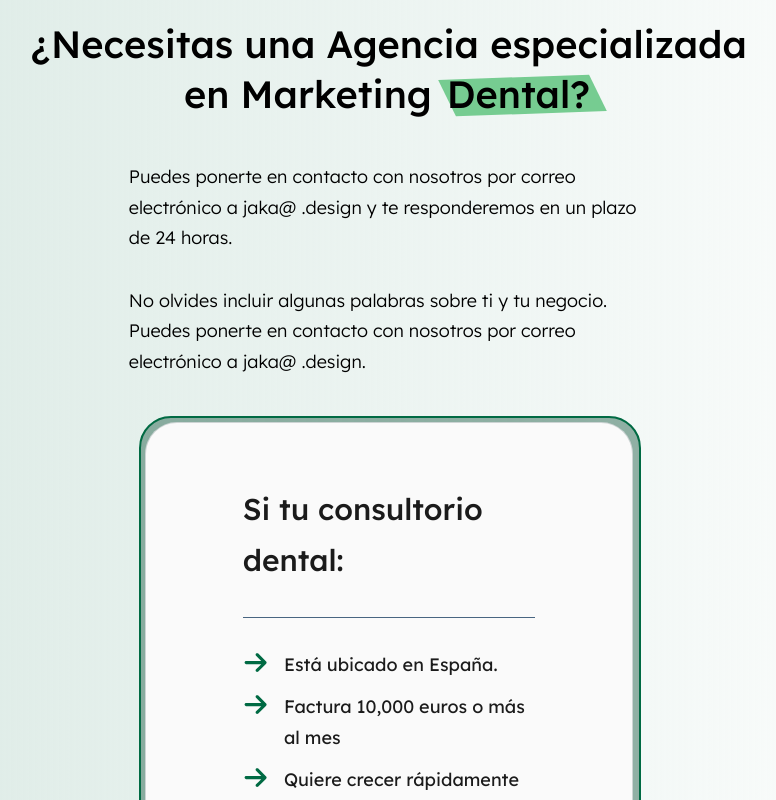
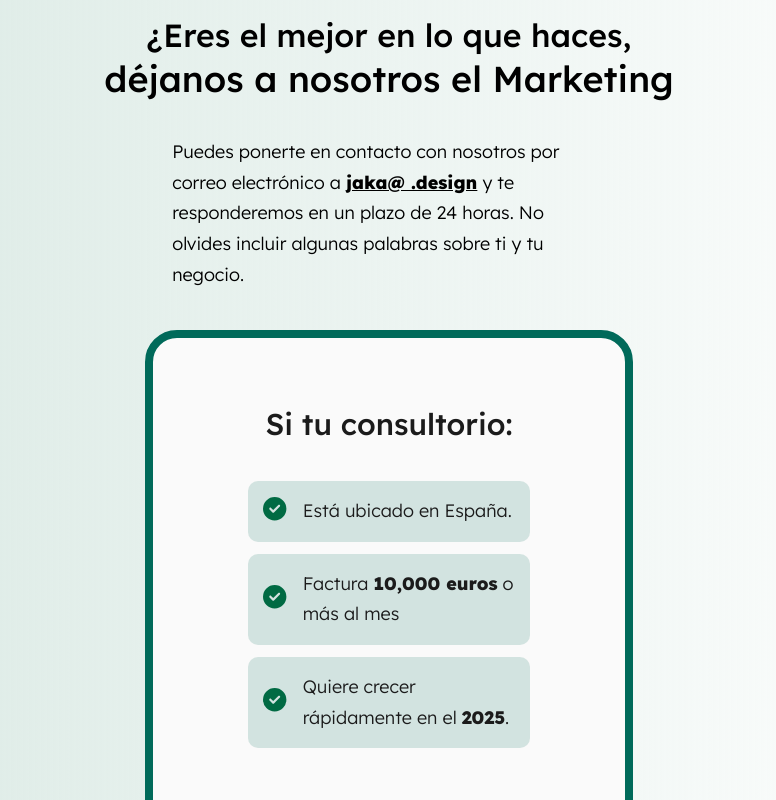
Before and after one commit to p1luso/hackDental, a React (Vite) app: page / in a window 1280 px wide. Shown: the part 6980-7780 px from the top of the page, without its empty margins (251-1027 px from the left). Built offline with nearby package versions, Linux system fonts and the light colour scheme.

Commit message:
feat: modify spainLocation section in landing page

```diff
--- a/src/components/molecules/IconTextButton/iconTextButton.module.css
+++ b/src/components/molecules/IconTextButton/iconTextButton.module.css
@@ -10,6 +10,7 @@
 .primary-rounded,
 .very-light-black.iconTextButton,
 .dark-green.iconTextButton,
+.darker-green.iconTextButton,
 .light-green.iconTextButton,
 .primary-bordered.iconTextButton {
   display: flex;
@@ -425,3 +426,10 @@
   transition: all 0.3s ease-in;
 
 }
+
+.darker-green.iconTextButton.full {
+  background-color: #006a5a;
+  color: var(--white);
+  font-family: Lexend;
+  border-radius: 4px;
+}
--- a/src/pages/LandingPage/LandingPage.jsx
+++ b/src/pages/LandingPage/LandingPage.jsx
@@ -416,66 +416,61 @@ que quieren llevar su consultorio al siguiente nivel."
           type="bigtitle"
           textAlign="center"
           color="black"
-          s={{ lineHeight: "1.3" }}
+          bold="medium"
+          fontSize="32px"
+          s={{ lineHeight: "1", fontWeight: "500" }}
         >
-          ¿Necesitas una Agencia especializada <br />
-          en Marketing{" "}
-          <Mark color="primary-bg-triangular" bold="medium">
-            Dental?
-          </Mark>
+          ¿Eres el mejor en lo que haces,
+        </Text>
+        <Text
+          type="bigtitle"
+          textAlign="center"
+          color="black"
+          bold="semi-bold"
+          fontSize="36px"
+          s={{ lineHeight: "1" }}
+        >
+          déjanos a nosotros el Marketing
         </Text>
         <div className={styles.spainLocation__desc}>
-          <Text color="black" bold="font-light">
-            Puedes ponerte en contacto con nosotros por correo electrónico a
-            jaka@ .design y te responderemos en un plazo de 24 horas.
-          </Text>
-          <Text color="black" bold="font-light">
-            No olvides incluir algunas palabras sobre ti y tu negocio. Puedes
-            ponerte en contacto con nosotros por correo electrónico a jaka@
-            .design.
+
+          <Text color="black" fontFamily="Lexend" bold="font-light">
+          Puedes ponerte en contacto con nosotros por correo electrónico a <strong><u>jaka@
+.design</u></strong> y te responderemos en un plazo de 24 horas. No olvides incluir
+algunas palabras sobre ti y tu negocio.
           </Text>
         </div>
         <div className={styles.spanishLocation__card_container}>
           <div className={styles.spainLocation__card}>
             <div className={styles.spainLocation__card__elements}>
               <Text size="xxxlg" color="dark">
-                Si tu consultorio dental:
+                Si tu consultorio:
               </Text>
-              <hr className={styles.spainLocation__card__separator} />
               <div className={styles.spainLocation__items}>
                 <div className={styles.spainLocation__items__item}>
-                  <Icon
-                    type={"rightArrow"}
-                    size={"1.4rem"}
-                    color="var(--primary)"
-                  />
-                  <Text color="dark" bold="regular">
+                <Icon size={"1.3rem"} color="var(--primary)" type={"check"} />
+
+                  <Text color="dark" bold="font-light">
                     Está ubicado en España.
                   </Text>
                 </div>
                 <div className={styles.spainLocation__items__item}>
-                  <Icon
-                    type={"rightArrow"}
-                    size={"1.4rem"}
-                    color="var(--primary)"
-                  />
-                  <Text color="dark" bold="regular">
-                    Factura 10,000 euros o más al mes
+                <Icon size={"1.3rem"} color="var(--primary)" type={"check"} />
+
+                  <Text color="dark" bold="font-light">
+                    Factura <strong>10,000 euros</strong> o más al mes
                   </Text>
                 </div>
                 <div className={styles.spainLocation__items__item}>
-                  <Icon
-                    type={"rightArrow"}
-                    size={"1.4rem"}
-                    color="var(--primary)"
-                  />
-                  <Text color="dark" bold="regular">
-                    Quiere crecer rápidamente en el 2025.
+                <Icon size={"1.3rem"} color="var(--primary)" type={"check"} />
+
+                  <Text color="dark" bold="font-light">
+                    Quiere crecer rápidamente en el <strong>2025</strong>.
                   </Text>
                 </div>
               </div>
               <div className={styles.spainLocation__btn}>
-                <IconTextButton colorVariant="primary" size="100%">
+                <IconTextButton colorVariant="darker-green" size="100%">
                   Solicita una reunión
                 </IconTextButton>
               </div>
--- a/src/pages/LandingPage/styles.module.css
+++ b/src/pages/LandingPage/styles.module.css
@@ -572,7 +572,7 @@ body:has(.popupContainer.show) {
   padding-left: var(--width-unit);
   padding-right: var(--width-unit);
   display: flex;
-  gap: 44px;
+  gap: 10px;
   flex-direction: column;
   justify-content: center;
   align-items: center;
@@ -584,7 +584,8 @@ body:has(.popupContainer.show) {
 .spainLocation__desc {
   display: flex;
   flex-direction: column;
-  width: 60%;
+  width: 50%;
+  margin: 30px 0px;
   gap: 32px;
 }
 .spanishLocation__card_container {
@@ -596,7 +597,7 @@ body:has(.popupContainer.show) {
   display: flex;
   flex-direction: column;
   background-color: var(--very-light-white);
-  border: 1px solid var(--gray-light);
+  border: 8px solid var(--primary-darker);
   padding: 60px;
   width: 75%;
   border-radius: 32px;
@@ -614,8 +615,6 @@ body:has(.popupContainer.show) {
   left: -7px;
   top: -7px;
   padding: 6px;
-  background-color: var(--primary-transparent-50);
-  border: 2px solid var(--primary);
 }
 
 .spainLocation__card__elements {
@@ -641,7 +640,12 @@ body:has(.popupContainer.show) {
 
 .spainLocation__items__item {
   display: flex;
+  justify-content: flex-start;
+  align-items: center;
   gap: 16px;
+  background-color: #006a5a29;
+  padding: 15px;
+  border-radius: 10px;
 }
 
 .spainLocation__btn {
```
